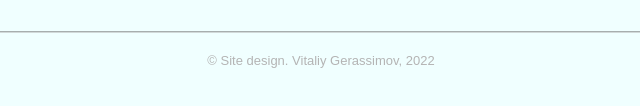
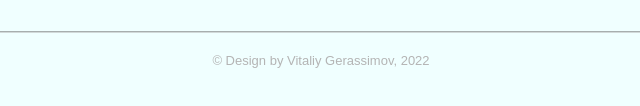
Before and after one commit to VitaliyDeveloper/global-temp-charts, a website built with Parcel: page index.html in a window 1280 px wide. Shown: the part 328-434 px from the top of the page, 319-959 px from the left. Built offline with nearby package versions, Linux system fonts and the light colour scheme.

Commit message:
copyright

```diff
--- a/index.html
+++ b/index.html
@@ -25,7 +25,7 @@
       <div class="footer-container">
         <hr />
         <p class="footer-container__text">
-          © Site design. Vitaliy Gerassimov, 2022
+          © Design by Vitaliy Gerassimov, 2022
         </p>
       </div>
     </footer>
```
